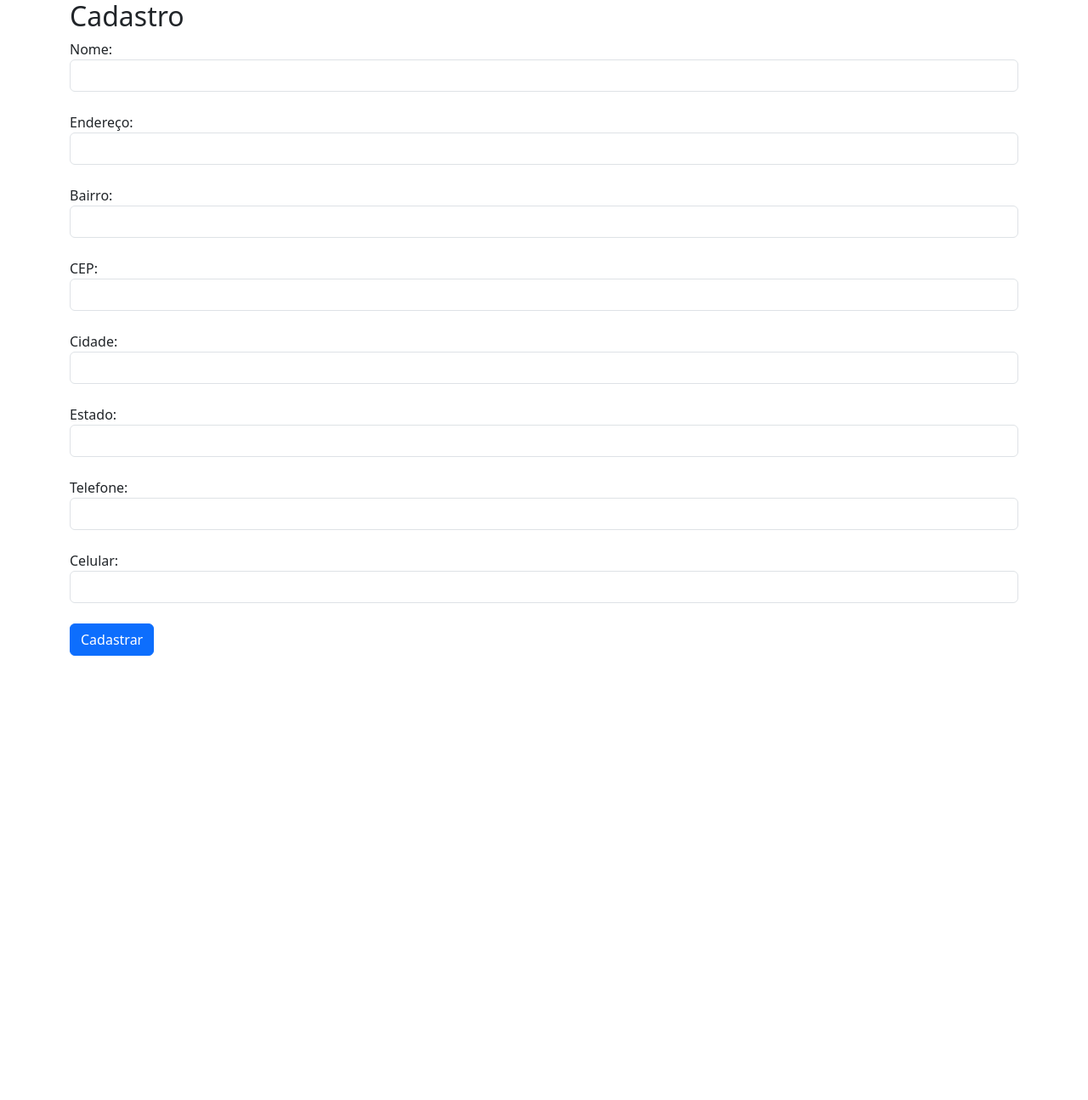
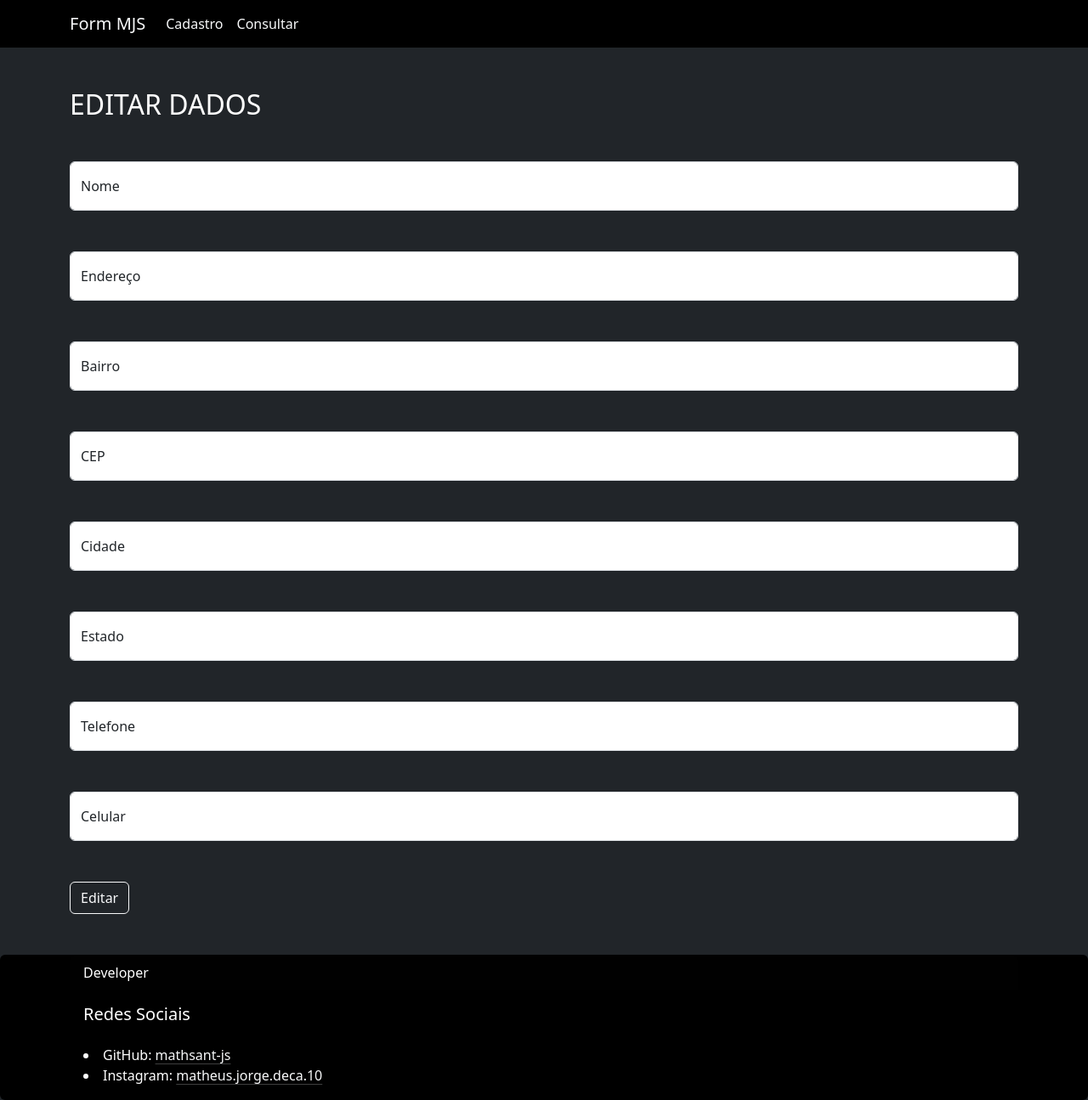
Before and after one commit to mathsant-js/projeto_web_banco_de_dados, a PHP site: page /editar.php?acao=1 in a window 1280 px wide. Shown: the whole page at 85% size. Before the commit the page ends 772 px from the top, so only its background shows below. Run offline with PHP 8.4, Linux system fonts and the light colour scheme; data comes from the database, SQL or seed files in the repository; data that the repository does not hold is empty.

Commit message:
feat: editar page was finished

```diff
--- a/editar.php
+++ b/editar.php
@@ -1,16 +1,34 @@
 <?php require_once $_SERVER['DOCUMENT_ROOT'] . '/projeto_web_banco_de_dados/controller/pessoaController.php'; ?>
 <!DOCTYPE html>
 <html lang="en">
+
 <head>
     <meta charset="UTF-8">
     <meta http-equiv="X-UA-Compatible" content="IE=edge">
     <meta name="viewport" content="width=device-width, initial-scale=1.0">
     <link href="https://cdn.jsdelivr.net/npm/bootstrap@5.3.3/dist/css/bootstrap.min.css" rel="stylesheet" integrity="sha384-QWTKZyjpPEjISv5WaRU9OFeRpok6YctnYmDr5pNlyT2bRjXh0JMhjY6hW+ALEwIH" crossorigin="anonymous">
+    <script src="https://cdn.jsdelivr.net/npm/@popperjs/core@2.11.8/dist/umd/popper.min.js" integrity="sha384-I7E8VVD/ismYTF4hNIPjVp/Zjvgyol6VFvRkX/vR+Vc4jQkC+hVqc2pM8ODewa9r" crossorigin="anonymous"></script>
+    <script src="https://cdn.jsdelivr.net/npm/bootstrap@5.3.3/dist/js/bootstrap.min.js" integrity="sha384-0pUGZvbkm6XF6gxjEnlmuGrJXVbNuzT9qBBavbLwCsOGabYfZo0T0to5eqruptLy" crossorigin="anonymous"></script>
     <title>Tela de Cadastro</title>
 </head>
-<body>
+
+<body class="bg-dark">
+    <nav class="navbar navbar-expand-lg bg-black mb-5">
         <div class="container">
-        <h2>Cadastro</h2>
+            <a class="navbar-brand text-light" href="index.php">Form MJS</a>
+            <button class="navbar-toggler" type="button" data-bs-toggle="collapse" data-bs-target="#navbarNavAltMarkup" aria-controls="navbarNavAltMarkup" aria-expanded="false" aria-label="Toggle navigation">
+                <span class="navbar-toggler-icon"></span>
+            </button>
+            <div class="collapse navbar-collapse" id="navbarNavAltMarkup">
+                <div class="navbar-nav">
+                    <a class="nav-link active text-light" href="index.php">Cadastro</a>
+                    <a class="nav-link text-light" href="consulta.php?acao=consultar">Consultar</a>
+                </div>
+            </div>
+        </div>
+    </nav>
+    <div class="container">
+        <h2 class="text-white text-uppercase">Editar dados</h2>
         <!-- O action envia os dados para a pessoaController-->
         <?php
         // Instaciação da classe
@@ -20,56 +38,83 @@
         ?>
         <!--Para onde os dados do formulário-->
         <form method="POST" action="controller/pessoaController.php?acao=atualizar&id=<?php echo $pessoa['id'] ?>">
-            <div class="form-group">
-                <label for="nome">Nome:</label>
-                <!--Coloca a informação do banco de dados-->
-                <input type="text" class="form-control" id="nome" name="nome" value="<?php echo $pessoa['nome']; ?>" aria-label="Username">
+            <div class="form-floating my-5">
+                <input type="text" class="form-control" id="nome" name="nome" placeholder="Digite o seu nome" aria-label="Username" value="<?php echo $pessoa['nome']; ?>">
+                <label for="nome">Nome</label>
             </div>
-            <br>
-            <div class="form-group">
-                <label for="endereco">Endereço:</label>
-                <!--Coloca a informação do banco de dados-->
-                <input type="text" class="form-control" id="endereco" name="endereco" value="<?php echo $pessoa['endereco']; ?>" aria-label="Username">
+            <div class="form-floating mb-5">
+                <input type="text" class="form-control" id="endereco" name="endereco" placeholder="Digite o seu endereço" aria-label="Username" value="<?php echo $pessoa['endereco']; ?>">
+                <label for="endereco">Endereço</label>
             </div>
-            <br>
-            <div class="form-group">
-                <label for="bairro">Bairro:</label>
-                <!--Coloca a informação do banco de dados-->
-                <input type="text" class="form-control" id="bairro" name="bairro" value="<?php echo $pessoa['bairro']; ?>" aria-label="Username">
+
+            <div class="form-floating mb-5">
+                <input type="text" class="form-control" id="bairro" name="bairro" placeholder="Digite o seu bairro" aria-label="Username" value="<?php echo $pessoa['bairro']; ?>">
+                <label for="bairro" class="mb-2">Bairro</label>
             </div>
-            <br>
-            <div class="form-group">
-                <label for="cep">CEP:</label>
-                <!--Coloca a informação do banco de dados-->
-                <input type="text" class="form-control" id="cep" name="cep" value="<?php echo $pessoa['cep']; ?>" aria-label="Username">
+
+            <div class="form-floating mb-5">
+                <input type="text" class="form-control" id="cep" name="cep" placeholder="Digite o seu CEP" aria-label="Username" value="<?php echo $pessoa['cep']; ?>">
+                <label for="cep" class="mb-2">CEP</label>
             </div>
-            <br>
-            <div class="form-group">
-                <label for="cidade">Cidade:</label>
-                <!--Coloca a informação do banco de dados-->
-                <input type="text" class="form-control" id="cidade" name="cidade" value="<?php echo $pessoa['cidade']; ?>" aria-label="Username">
+
+            <div class="form-floating mb-5">
+                <input type="text" class="form-control" id="cidade" name="cidade" placeholder="Digite a sua cidade" aria-label="Username" value="<?php echo $pessoa['cidade']; ?>">
+                <label for="cidade" class="mb-2">Cidade</label>
             </div>
-            <br>
-            <div class="form-group">
-                <label for="estado">Estado:</label>
-                <!--Coloca a informação do banco de dados-->
-                <input type="text" class="form-control" id="estado" name="estado" value="<?php echo $pessoa['estado']; ?>" aria-label="Username">
+
+            <div class="form-floating mb-5">
+                <input type="text" class="form-control" id="estado" name="estado" placeholder="Digite o seu estado" aria-label="Username" value="<?php echo $pessoa['estado']; ?>">
+                <label for="estado" class="mb-2">Estado</label>
             </div>
-            <br>
-            <div class="form-group">
-                <label for="tel">Telefone:</label>
-                <!--Coloca a informação do banco de dados-->
-                <input type="text" class="form-control" id="telefone" name="telefone" value="<?php echo $pessoa['telefone']; ?>" aria-label="Username">
+
+            <div class="form-floating mb-5">
+                <input type="text" class="form-control" id="telefone" name="telefone" placeholder="Digite o seu telefone" aria-label="Username" value="<?php echo $pessoa['telefone']; ?>">
+                <label for="tel" class="mb-2">Telefone</label>
             </div>
-            <br>
-            <div class="form-group">
-                <label for="cel">Celular:</label>
-                <!--Coloca a informação do banco de dados-->
-                <input type="text" class="form-control" id="celular" name="celular" value="<?php echo $pessoa['celular']; ?>" aria-label="Username">
+
+            <div class="form-floating mb-5">
+                <input type="text" class="form-control" id="celular" name="celular" placeholder="Digite o seu celular" aria-label="Username" value="<?php echo $pessoa['celular']; ?>">
+                <label for="cel" class="mb-2">Celular</label>
             </div>
-            <br>
-            <input type="submit" class="btn btn-primary" value="Cadastrar">
+
+            <input type="button" class="btn btn-outline-light" value="Editar" data-bs-toggle="modal" data-bs-target="#exampleModal">
+
+            <!-- Modal -->
+            <div class="modal fade" id="exampleModal" tabindex="-1" aria-labelledby="exampleModalLabel" aria-hidden="true">
+                <div class="modal-dialog">
+                    <div class="modal-content bg-dark text-white">
+                        <div class="modal-header">
+                            <h1 class="modal-title fs-5 text-uppercase" id="exampleModalLabel">Editar cadastro</h1>
+                            <button type="button" class="btn-close" data-bs-dismiss="modal" aria-label="Close"></button>
+                        </div>
+                        <div class="modal-body">
+                            Você tem certeza que gostaria de editar os dados do seu cadastro?
+                        </div>
+                        <div class="modal-footer">
+                            <button type="submit" class="btn btn-outline-light">Editar</button>
+                            <button type="button" class="btn btn-outline-primary" data-bs-dismiss="modal">Fechar</button>
+                        </div>
+                    </div>
+                </div>
+            </div>
         </form>
     </div>
 </body>
+<footer class="mt-5">
+    <div class="card bg-black">
+        <div class="container">
+            <div class="card-header text-white">
+                Developer
+            </div>
+            <div class="card-body text-white">
+                <h5 class="card-title pb-3">Redes Sociais</h5>
+                <li class="card-text">GitHub:
+                    <a href="https://github.com/mathsant-js" class="link-light link-offset-2 link-underline-opacity-25 link-underline-opacity-100-hover" target="_blank">mathsant-js</a>
+                </li>
+                <li>Instagram: <a href="https://www.instagram.com/matheus.jorge.deca.10/" class="link-light link-offset-2 link-underline-opacity-25 link-underline-opacity-100-hover" target="_blank">matheus.jorge.deca.10</a></li>
+            </div>
+        </div>
+    </div>
+</footer>
+
 </html>
```
Lines whose indentation alone changed are shown as unchanged.
